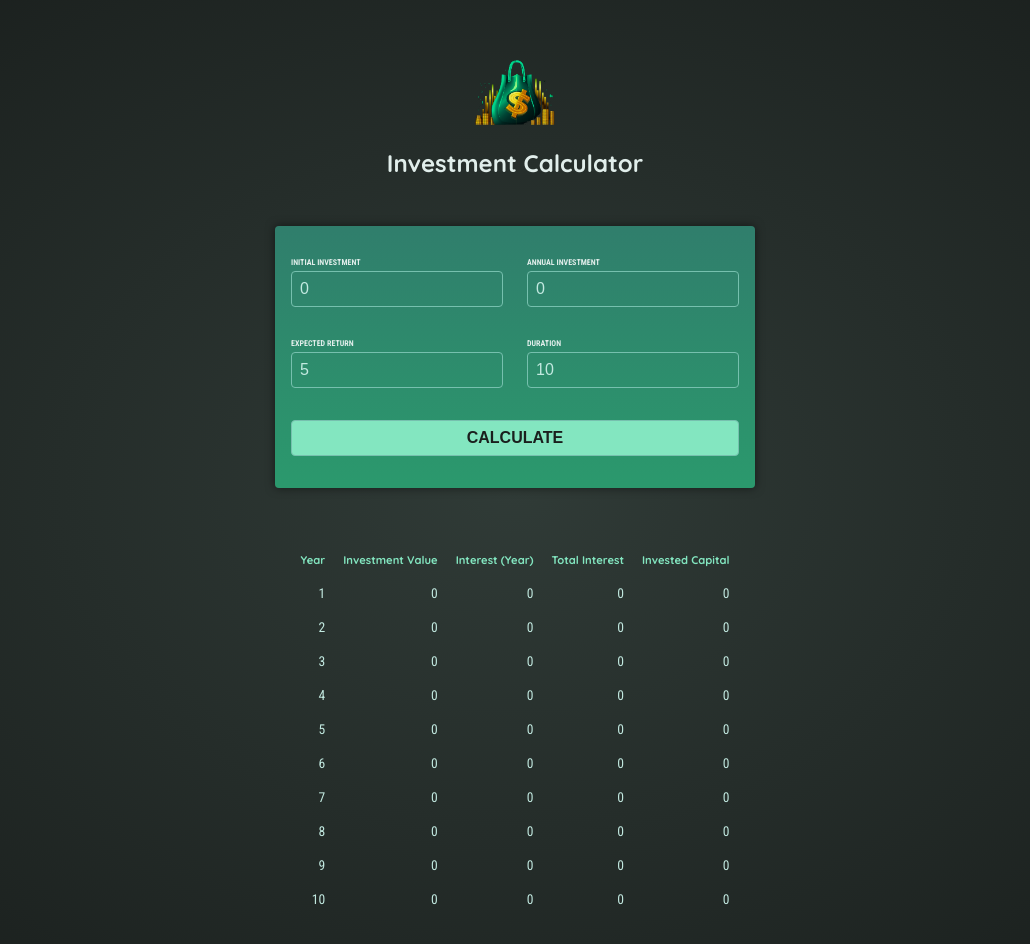
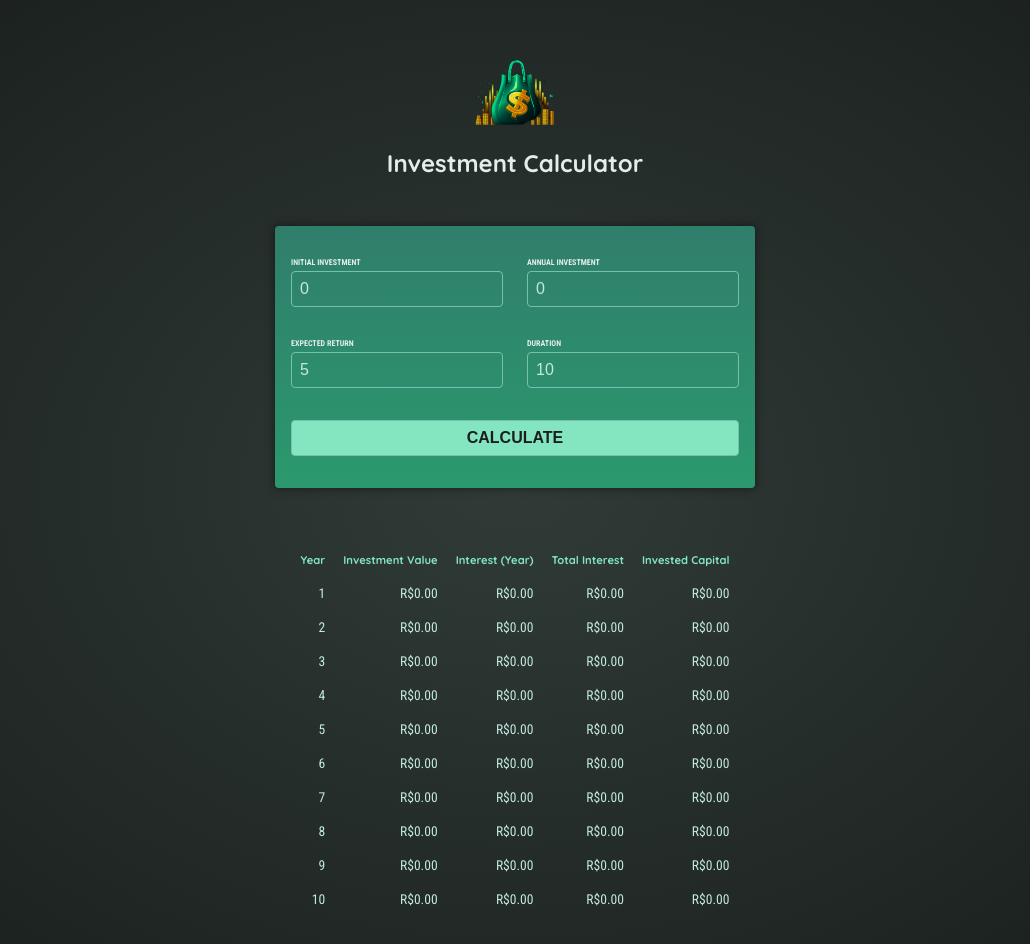
Before and after one commit to hirayGui/investment-calculator-app, an Angular app: page / in a window 1280 px wide. Both pictures are taken after a click on the button "CALCULATE". Shown: the top 944 px of the page, without its empty margins (125-1155 px from the left). Built offline with nearby package versions, Linux system fonts and the light colour scheme.

Commit message:
fix(InvestmentResults): Formatando valor monetário utilizando Pipe Currency

```diff
--- a/src/app/investment-results/investment-results.component.html
+++ b/src/app/investment-results/investment-results.component.html
@@ -16,10 +16,10 @@
         @for (result of results; track result.year){
             <tr>
                 <td>{{ result.year }}</td>
-                <td>{{ result.valueEndOfYear }}</td>
-                <td>{{ result.interest }}</td>
-                <td>{{ result.totalInterest }}</td>
-                <td>{{ result.totalAmountInvested }}</td>
+                <td>{{ result.valueEndOfYear | currency:"BRL" }}</td>
+                <td>{{ result.interest | currency:"BRL" }}</td>
+                <td>{{ result.totalInterest | currency:"BRL" }}</td>
+                <td>{{ result.totalAmountInvested | currency:"BRL" }}</td>
             </tr>
         }
     </tbody>
--- a/src/app/investment-results/investment-results.component.ts
+++ b/src/app/investment-results/investment-results.component.ts
@@ -1,11 +1,12 @@
 import { Component, Input } from '@angular/core';
+import { CurrencyPipe } from '@angular/common';
 
 import { ResultsData } from '../results-data.model';
 
 @Component({
   selector: 'app-investment-results',
   standalone: true,
-  imports: [],
+  imports: [CurrencyPipe],
   templateUrl: './investment-results.component.html',
   styleUrl: './investment-results.component.css'
 })
```
